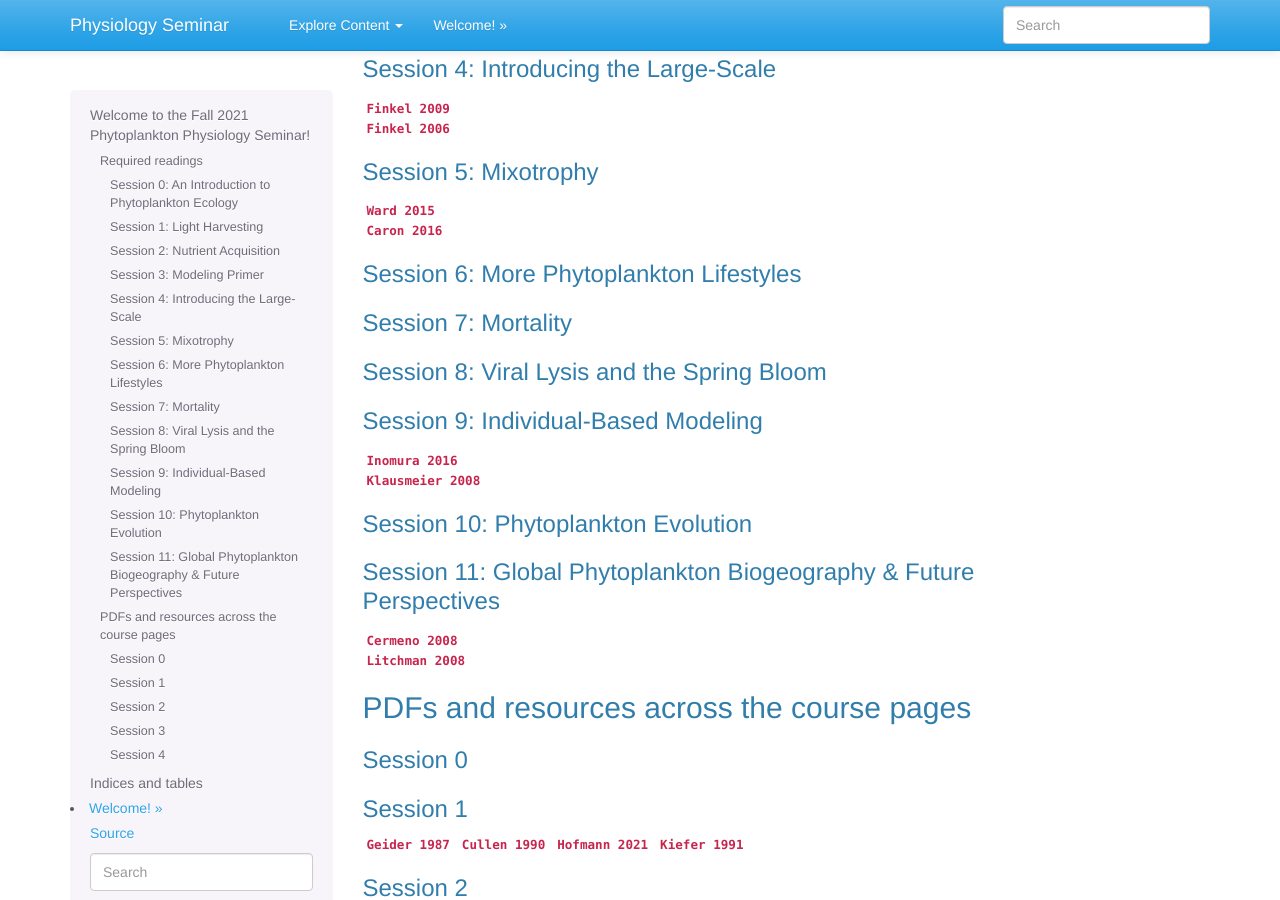
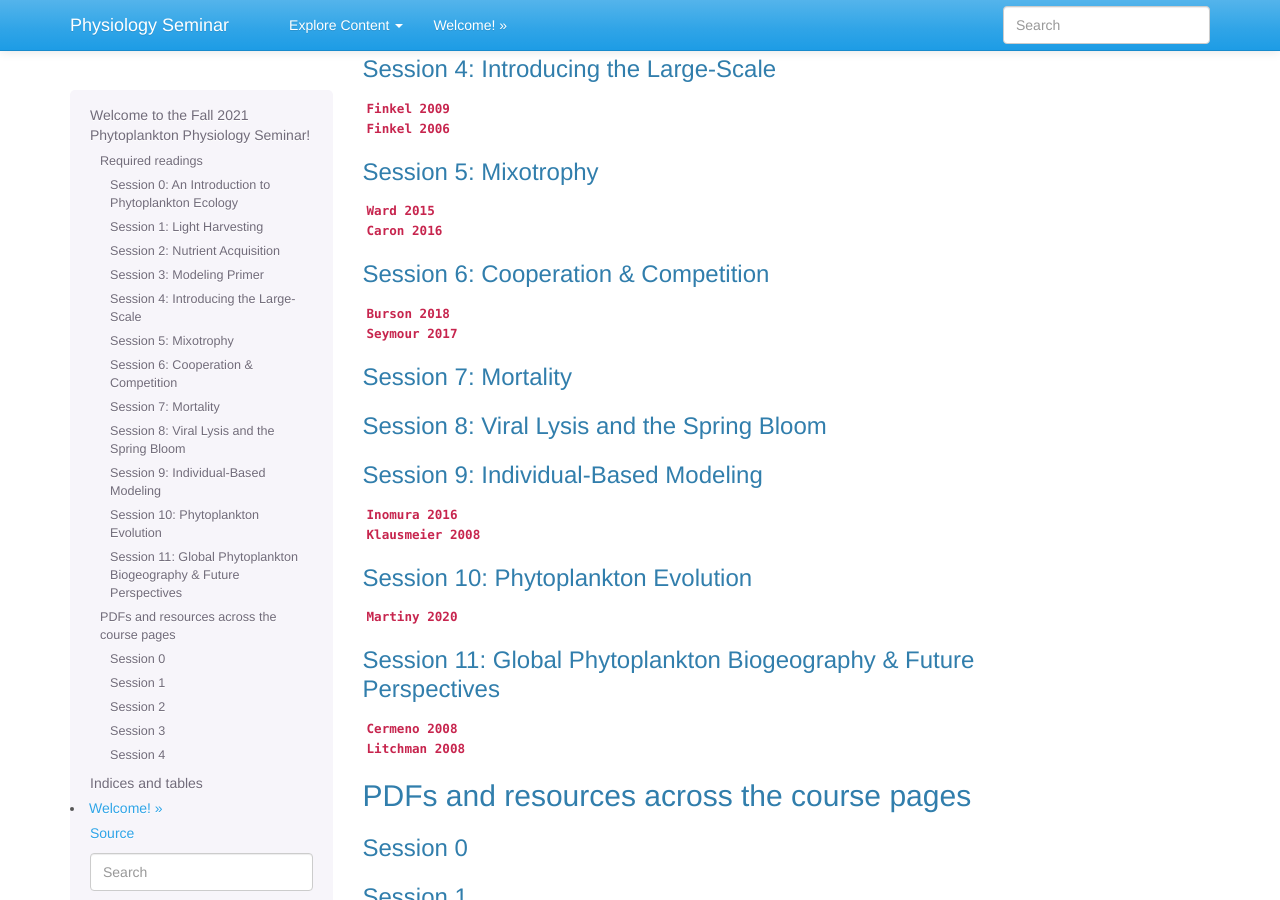
Before and after one commit to akrinos/2021-phyto-phys, a Sphinx documentation site: the page built from docs/index.rst, in a window 1280 px wide and 900 px high, scrolled down 1668 px. Built offline with Sphinx 7.4.7, drawn with Linux system fonts in a browser that asks for light colours.

Commit message:
Changing headings on landing page

```diff
--- a/docs/index.rst
+++ b/docs/index.rst
@@ -58,8 +58,10 @@ Session 5: Mixotrophy
 | :download:`Ward 2015 <../_literature/session5/ward2015.pdf>`
 | :download:`Caron 2016 <../_literature/session5/caron2016.pdf>`
 
-Session 6: More Phytoplankton Lifestyles
-########################################
+Session 6: Cooperation & Competition
+####################################
+| :download:`Burson 2018 <../_literature/session6/burson2018.pdf>`
+| :download:`Seymour 2017 <../_literature/session6/seymour2017.pdf>`
 
 Session 7: Mortality
 ####################
@@ -74,6 +76,7 @@ Session 9: Individual-Based Modeling
 
 Session 10: Phytoplankton Evolution
 ###################################
+| :download:`Martiny 2020 <../_literature/session10/martiny2020.pdf>`
 
 Session 11: Global Phytoplankton Biogeography & Future Perspectives
 ###################################################################
```
Also changed, not shown: docs/week-seven.md (+6 -0 lines).
